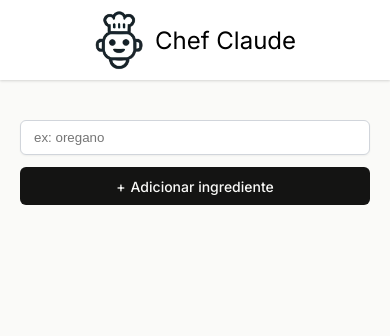
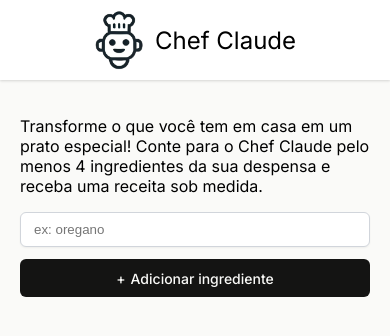
Before and after one commit to RafaelSB1/AI-Chef, a React (Vite) app: page / in a window 390 px wide. Shown: the top 336 px of the page. Built offline with nearby package versions, Linux system fonts and the light colour scheme.

Commit message:
fix: adiciona tag viewport para responsividade mobile

```diff
--- a/ai.js
+++ b/ai.js
@@ -6,8 +6,8 @@ export async function getRecipeFromMistral(ingredientsArr) {
     try {
         const response = await chatCompletion({
             accessToken: import.meta.env.VITE_HF_ACCESS_TOKEN,
-            // Substitua por um modelo ativo no router gratuito
-            model: "Qwen/Qwen2.5-72B-Instruct",
+            //model: "Qwen/Qwen3.8-27B",
+            model: "deepseek-ai/DeepSeek-V4-Pro",
             messages: [
                 {
                     role: "system",
@@ -15,7 +15,7 @@ export async function getRecipeFromMistral(ingredientsArr) {
                 },
                 {
                     role: "user",
-                    content: `Tenho estes ingredientes: ${ingredientsString}. O que posso preparar?`
+                    content: `Tenho apenas estes ingredientes: ${ingredientsString}. Gere uma receita estruturada com esses ingredientes, listando ingredientes e passo a passo`
                 },
             ],
             max_tokens: 1024,
--- a/components/Main.jsx
+++ b/components/Main.jsx
@@ -28,6 +28,7 @@ export default function Main() {
 
     return (
         <main>
+            <p>Transforme o que você tem em casa em um prato especial! Conte para o Chef Claude pelo menos 4 ingredientes da sua despensa e receba uma receita sob medida.</p>
             <form action={addIngredient} className="add-ingredient-form">
                 <input
                     type="text"
--- a/index.css
+++ b/index.css
@@ -30,7 +30,7 @@ header > h1 {
 
 /* Centralização do container principal com largura proporcional */
 main {
-    padding: 40px 20px;
+    padding: 20px 20px;
     max-width: 700px;
     margin: 0 auto;
     display: flex;
--- a/index.html
+++ b/index.html
@@ -1,5 +1,9 @@
-<html>
+<!DOCTYPE html>
+<html lang="pt-BR">
     <head>
+        <meta charset="UTF-8" />
+        <meta name="viewport" content="width=device-width, initial-scale=1.0" />
+        <title>Chef Claude</title>
         <link rel="preconnect" href="https://fonts.googleapis.com">
         <link rel="preconnect" href="https://fonts.gstatic.com" crossorigin>
         <link href="https://fonts.googleapis.com/css2?family=Inter:ital,opsz,wght@0,14..32,100..900;1,14..32,100..900&display=swap" rel="stylesheet">
```
Also changed, not shown: 1 other file (tests, documents, lock files or other folders).
